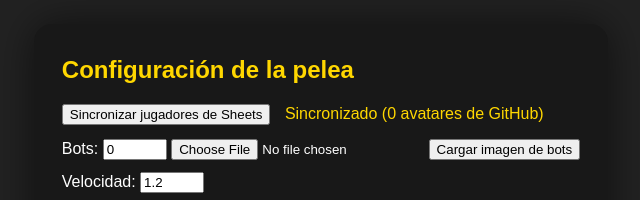
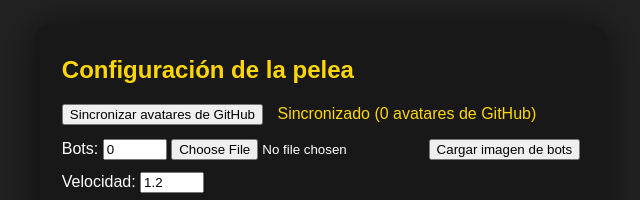
Before and after one commit to peleadeseguidores/peleadeseguidores-game-web, a plain HTML site: page index.html in a window 1280 px wide. Shown: the part 200-400 px from the top of the page, 319-959 px from the left. Drawn offline with Linux system fonts and the light colour scheme; no server answers.

Commit message:
Change button text for player synchronization

```diff
--- a/index.html
+++ b/index.html
@@ -37,7 +37,7 @@
     <div id="config-panel">
       <h2>Configuración de la pelea</h2>
       <div id="sync-bar">
-        <button onclick="syncPlayers()">Sincronizar jugadores de Sheets</button>
+        <button onclick="syncPlayers()">Sincronizar avatares de GitHub</button>
         <span id="status-sync"></span>
       </div>
       <div id="bots-bar">
```
